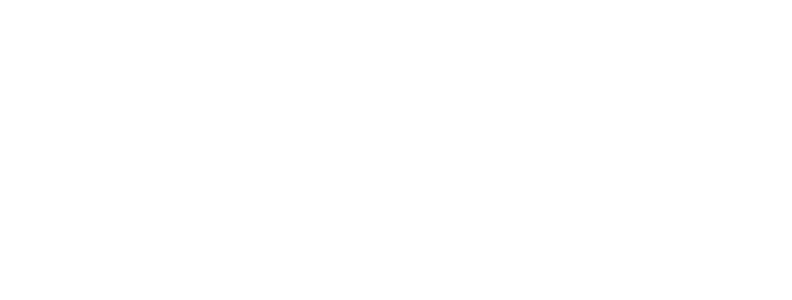
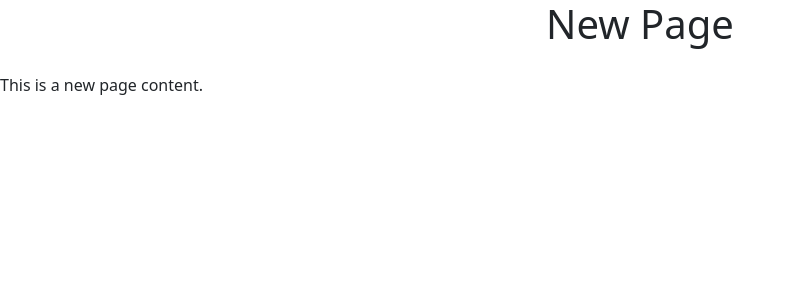
Before and after one commit to MealMentors/MealMentor, a React (Create React App) app in the folder frontend/: page /home/accountscreen in a window 1280 px wide. Before the commit this address had no page. Shown: the top 300 px of the page, without its empty margins (0-792 px from the left). Built offline with nearby package versions, Linux system fonts and the light colour scheme.

Commit message:
added new page + route

```diff
--- a/frontend/src/App.js
+++ b/frontend/src/App.js
@@ -12,6 +12,7 @@
 
 import { BrowserRouter as Router, Routes, Route } from "react-router-dom";
 import { useState } from 'react';
+import AccountScreen from './Components/AccountScreen'
 
 function App() {
   return (
@@ -26,7 +27,7 @@
     <Route path='/home/catalog' element={<RecipeDictionary/>}/>
     <Route path='/home/recommend' element={<Recommender/>}/>
     <Route path='/home/log' element={<Log/>}/>
-
+    <Route path="/home/accountscreen" element={<AccountScreen/>} />
   </Routes>
 </Router>
     </div>
--- /dev/null
+++ b/frontend/src/Components/AccountScreen.js
@@ -0,0 +1,13 @@
+// AccountScreen.js
+import React from 'react';
+
+const AccountScreen = () => {
+    return (
+        <div>
+            <h1>New Page</h1>
+            <p>This is a new page content.</p>
+        </div>
+    );
+};
+
+export default AccountScreen;
--- a/frontend/src/Components/Home.js
+++ b/frontend/src/Components/Home.js
@@ -36,6 +36,7 @@
                 <Link to="/home/log">
                     <button id="home-button">Logging</button>
                 </Link>
+
             </div>
         </div>
     );
```
